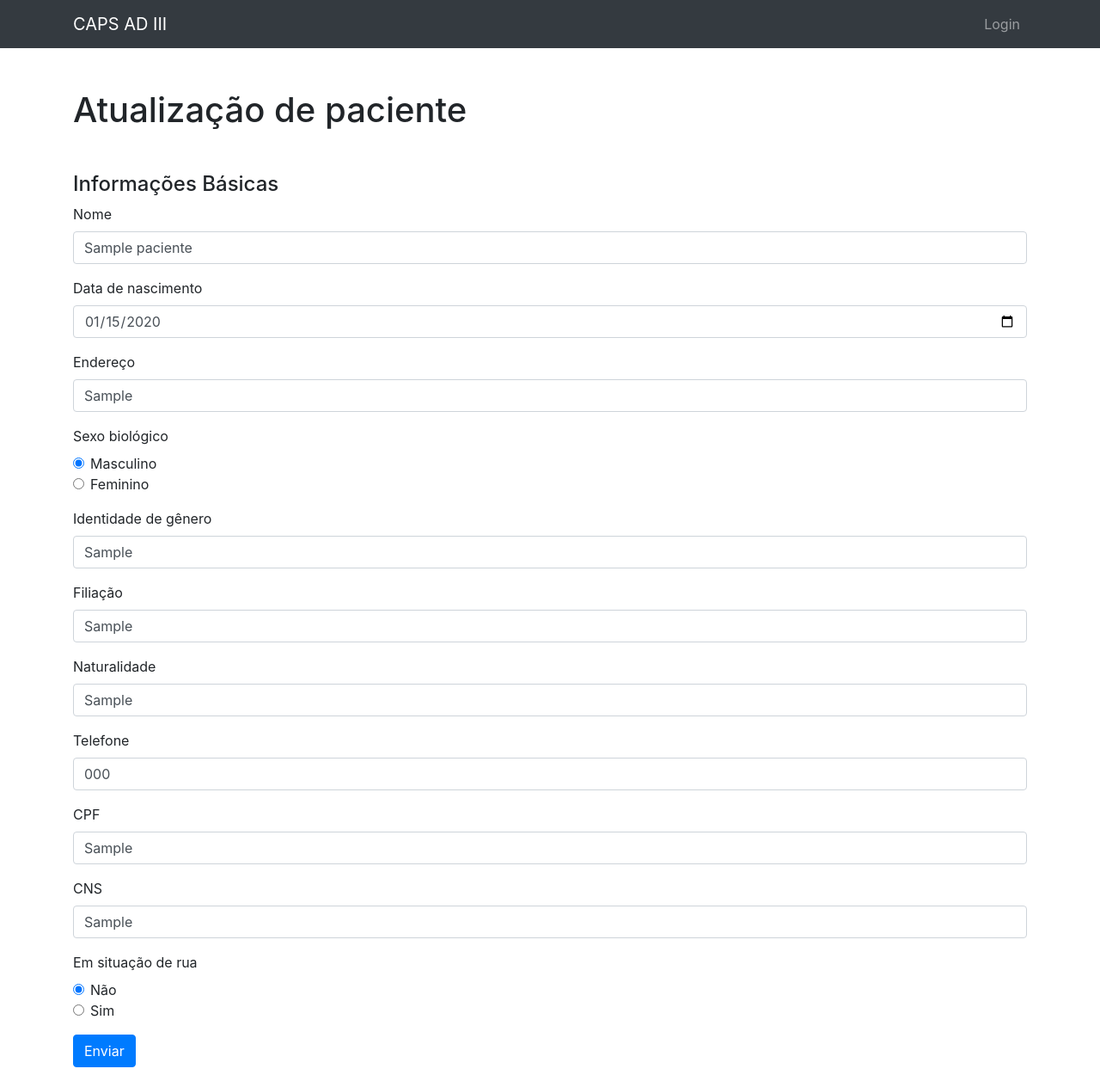
After one commit to matheusnobrega/caps-application, a Django app: page /pacientes/1/atualizar in a window 1280 px wide. The commit adds this page. Shown: the whole page at 86% size. Run offline with Django 4.2, Linux system fonts and the light colour scheme; tables that the repository leaves empty hold one stand-in row (values such as "Sample post"); some libraries are stand-ins or nearby versions.

Commit message:
Permitido edição de paciente

```diff
--- /dev/null
+++ b/paciente/templates/atualiza_paciente.html
@@ -0,0 +1,96 @@
+{% extends 'base.html' %}
+
+{% block content %}
+    <div class="container mt-5">
+      <h1>Atualização de paciente</h1>
+    </div>
+    <div class="container mt-5">
+    <div class="tab-content mt-3">
+        <div class="tab-pane fade show active" id="basic-info">
+        <h4>Informações Básicas</h4>
+        <form action="" method="POST">
+            {% csrf_token %}
+            <div class="form-group">
+            <label for="name">Nome</label>
+            <input type="text" class="form-control" id="name" name="nome" value="{{paciente.nome}}">
+            </div>
+
+            <div class="form-group">
+            <label for="date">Data de nascimento</label>
+            <input type="date" class="form-control" id="date" name="data-nascimento" value="{{data_nascimento}}">
+            </div>
+
+            <div class="form-group">
+            <label for="endereco">Endereço</label>
+            <input type="text" class="form-control" id="endereco" name="endereco" value="{{paciente.endereco}}">
+            </div>
+
+            <div class="form-group">
+                <label for="sexo">Sexo biológico</label>
+                <div class="form-check">
+                  <input class="form-check-input" type="radio" name="sexo" id="masculino" value=0 checked>
+                  <label class="form-check-label" for="masculino">
+                    Masculino
+                  </label>
+                </div>
+                <div class="form-check">
+                  <input class="form-check-input" type="radio" name="sexo" id="feminino" value=1>
+                  <label class="form-check-label" for="feminino">
+                    Feminino
+                  </label>
+                </div>
+            </div>
+
+            <div class="form-group">
+                <label for="identidade-genero">Identidade de gênero</label>
+                <input type="text" class="form-control" id="identidade-genero" name="identidade-genero"  value="{{paciente.identidade_genero}}">
+            </div>
+
+            <div class="form-group">
+                <label for="filiacao">Filiação</label>
+                <input type="text" class="form-control" id="filiacao" name="filiacao" value="{{paciente.filiacao}}">
+            </div>
+
+            <div class="form-group">
+                <label for="naturalidade">Naturalidade</label>
+                <input type="text" class="form-control" id="naturalidade" name="naturalidade" value="{{paciente.naturalidade}}">
+            </div>
+
+            <div class="form-group">
+                <label for="telefone">Telefone</label>
+                <input type="text" class="form-control" id="telefone" name="telefone" value="{{paciente.telefone}}">
+            </div>
+
+            <div class="form-group">
+                <label for="cpf">CPF</label>
+                <input type="text" class="form-control" id="cpf" name="cpf" value="{{paciente.cpf}}">
+            </div>
+
+            <div class="form-group">
+                <label for="cns">CNS</label>
+                <input type="text" class="form-control" id="cns" name="cns" value="{{paciente.cns}}">
+            </div>
+
+            <div class="form-group">
+                <label for="sexo">Em situação de rua</label>
+                <div class="form-check">
+                  <input class="form-check-input" type="radio" name="situacao-rua" id="nao" value=0 checked>
+                  <label class="form-check-label" for="nao">
+                    Não
+                  </label>
+                </div>
+                <div class="form-check">
+                  <input class="form-check-input" type="radio" name="situacao-rua" id="sim" value=1>
+                  <label class="form-check-label" for="sim">
+                    Sim
+                  </label>
+                </div>
+            </div>
+
+
+            <button type="submit" class="btn btn-primary">Enviar</button>
+        </form>
+        </div>
+    </div>
+    </div>
+    {% endblock %}
--- a/paciente/templates/detalhe_paciente.html
+++ b/paciente/templates/detalhe_paciente.html
@@ -51,7 +51,7 @@
             <p class="form-control-static">{{ paciente.cpf }}</p>
           </div>
         </div>
-        <button class="btn btn-primary" data-toggle="modal" data-target="#editModal">Editar Informações</button>
+        <a  type="button" class="btn btn-primary" href="{% url 'paciente:editar_paciente' paciente.id %}">Editar Informações</a>
 
         {% if paciente.unidade_acolhimento is null %}
         <form method="POST" action="{% url 'paciente:insere_unidade_acolhimento' paciente.id %}">
--- a/paciente/urls.py
+++ b/paciente/urls.py
@@ -5,6 +5,7 @@ app_name = 'paciente'
 
 urlpatterns = [
     path('', views.cadastrar_paciente, name='cadastrar_paciente'),
+    path('<int:pk>/atualizar', views.editar_paciente, name="editar_paciente"),
     path('listar/', views.listar_pacientes, name='listar_pacientes'),
     path('estatisticas/', views.apresenta_estatisticas, name="apresenta_estatisticas"),
     path('<int:pk>/', views.detalhe_paciente, name='detalhe_paciente'),
--- a/paciente/views.py
+++ b/paciente/views.py
@@ -2,6 +2,8 @@ from django.shortcuts import render, redirect, get_object_or_404
 from .models import Paciente, Droga, DrogaPaciente, Evolucao
 from unidade_acolhimento.models import UnidadeAcolhimento
 from datetime import date
+from django.http import HttpResponseRedirect
+from django.urls import reverse
 
 def cadastrar_paciente(request):
     if request.method == 'POST':
@@ -24,8 +26,33 @@ def cadastrar_paciente(request):
                             cns=cns)
         novo_paciente.save()
 
+    return render(request, 'insere_paciente.html')
 
-    return render(request, 'insere_paciente.html')
+def editar_paciente(request, pk):
+    paciente = get_object_or_404(Paciente, pk=pk)
+    data_nascimento = paciente.data_nascimento.strftime('%Y-%m-%d')
+
+    if request.method == 'POST':
+        paciente.nome = request.POST['nome']
+        paciente.data_nascimento = request.POST['data-nascimento']
+        paciente.endereco = request.POST['endereco']
+        paciente.sexo = request.POST['sexo']
+        paciente.identidade_genero = request.POST['identidade-genero']
+        paciente.filiacao = request.POST['filiacao']
+        paciente.endereco = request.POST['endereco']
+        paciente.naturalidade = request.POST['naturalidade']
+        paciente.telefone = request.POST['telefone']
+        paciente.cpf = request.POST['cpf']
+        paciente.cns = request.POST['cns']
+        paciente.situacao_rua = request.POST['situacao-rua']
+        paciente.save()
+
+        return HttpResponseRedirect(reverse('paciente:detalhe_paciente', args=[paciente.id]))
+
+    return render(request, 'atualiza_paciente.html', {
+        'paciente': paciente,
+        'data_nascimento': data_nascimento,
+    })
 
 def listar_pacientes(request):
     pacientes =  Paciente.objects.all()
@@ -108,6 +135,7 @@ def insere_unidade_acolhimento(request, pk):
 def remove_unidade_acolhimento(request, pk):
     if request.method == 'POST':
         paciente = get_object_or_404(Paciente, pk=pk)
+
         paciente.unidade_acolhimento = None
         paciente.save()
 
```
